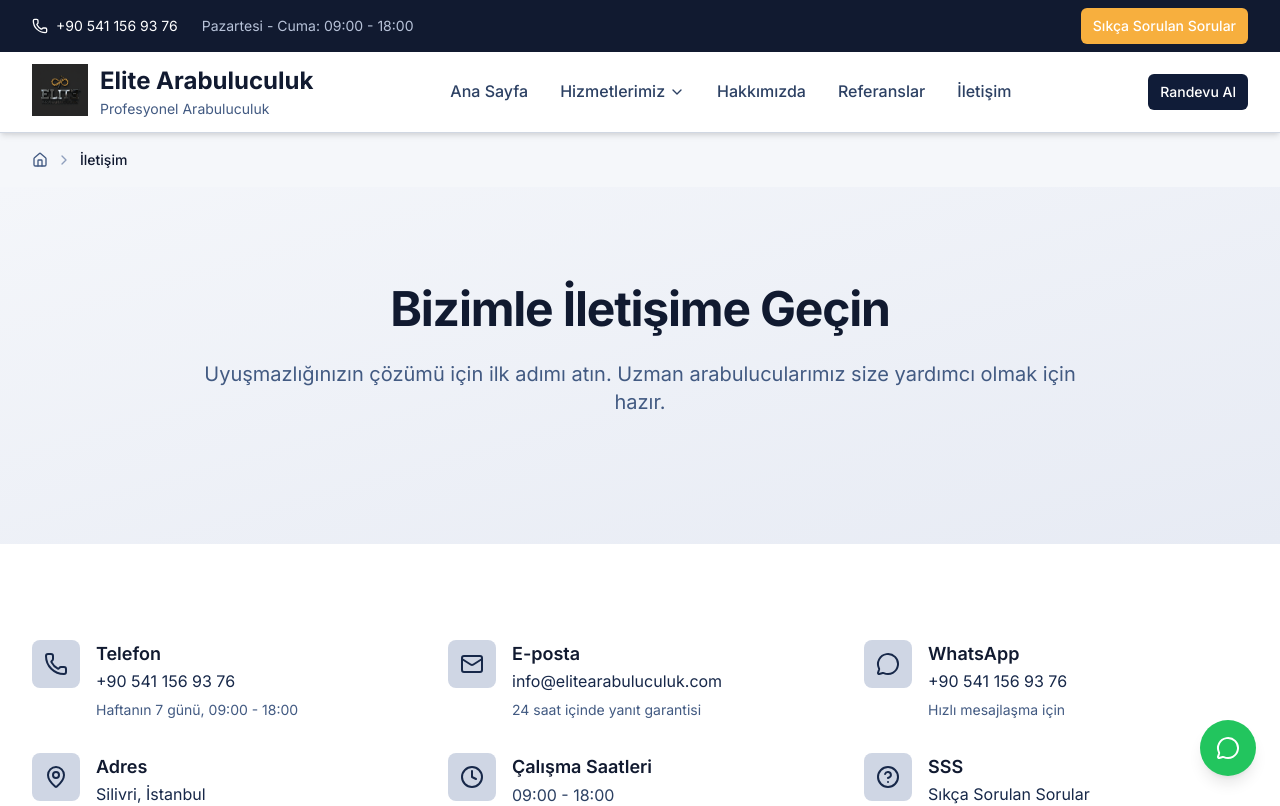
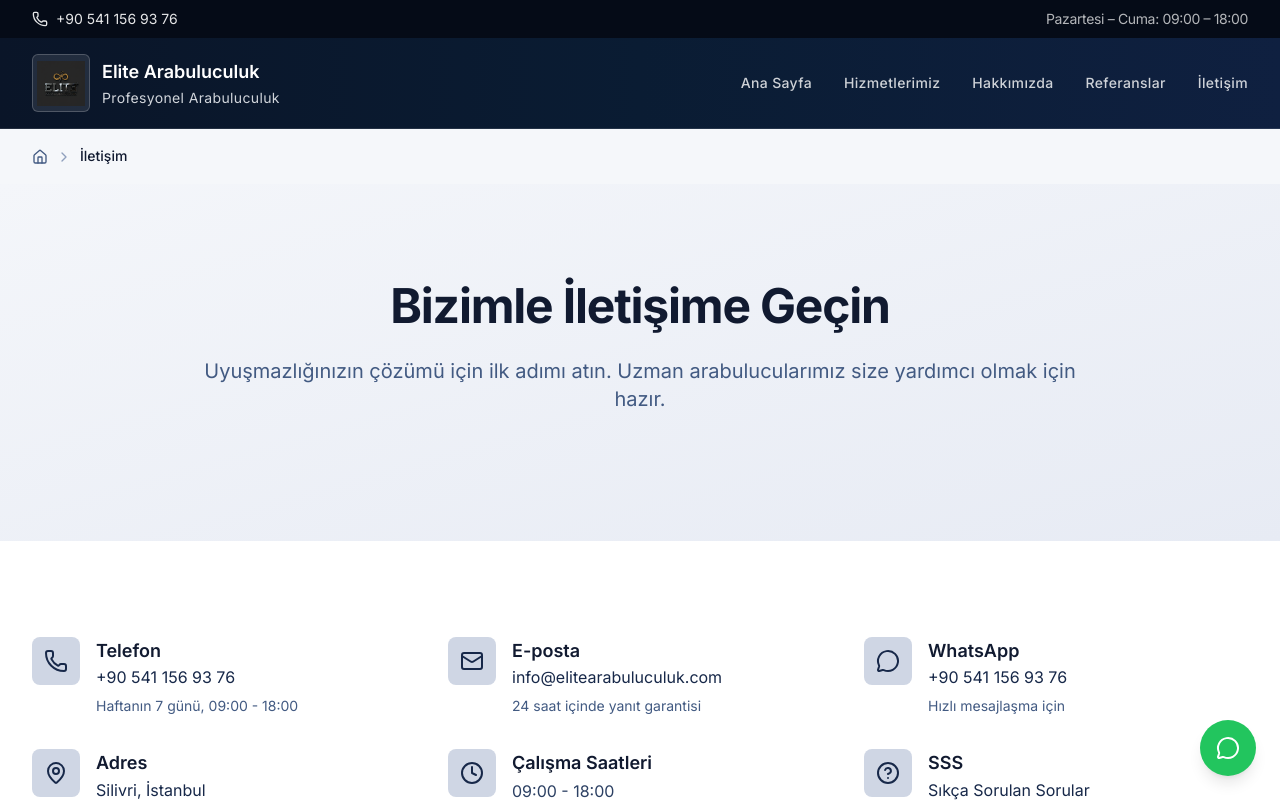
Before and after one commit to dpamuklu/elite-arabuluculuk, a Next.js app: page /iletisim in a window 1280 px wide. Shown: the top 806 px of the page. Built offline with nearby package versions, Linux system fonts and the light colour scheme.

Commit message:
navbar design

```diff
--- a/src/app/globals.css
+++ b/src/app/globals.css
@@ -113,6 +113,10 @@
 }
 
 @layer utilities {
+  .font-display {
+    font-family: var(--font-display), "Playfair Display", ui-serif, serif;
+  }
+
   /* Custom animations for hero section */
   @keyframes spin-slow {
     from {
--- a/src/components/layout/Header.tsx
+++ b/src/components/layout/Header.tsx
@@ -2,29 +2,11 @@
 
 import Link from "next/link";
 import Image from "next/image";
-import { useEffect, useRef, useState } from "react";
-import { Menu, X, Phone, ChevronDown } from "lucide-react";
-import { Button } from "@/components/ui/Button";
-import { cn } from "@/lib/utils";
+import { useState } from "react";
+import { Menu, X, Phone } from "lucide-react";
 
 export default function Header() {
   const [isMenuOpen, setIsMenuOpen] = useState(false);
-  const [isServicesOpen, setIsServicesOpen] = useState(false);
-  const servicesMenuRef = useRef<HTMLDivElement | null>(null);
-
-  // Close services submenu on outside click (desktop)
-  useEffect(() => {
-    function handleClickOutside(event: MouseEvent) {
-      if (
-        servicesMenuRef.current &&
-        !servicesMenuRef.current.contains(event.target as Node)
-      ) {
-        setIsServicesOpen(false);
-      }
-    }
-    document.addEventListener("mousedown", handleClickOutside);
-    return () => document.removeEventListener("mousedown", handleClickOutside);
-  }, []);
 
   const navigation = [
     { name: "Ana Sayfa", href: "/" },
@@ -45,158 +27,86 @@ export default function Header() {
   ];
 
   return (
-    <header className="bg-white shadow-legal border-b border-border sticky top-0 z-50">
-      {/* Top Bar */}
-      <div className="bg-navy-900 text-white no-print">
-        <div className="container">
-          <div className="flex justify-between items-center py-2 text-sm">
-            <div className="flex items-center space-x-6">
+    <header className="sticky top-0 z-50 font-[var(--font-sans)]">
+      {/* Top Contact Bar */}
+      <div className="bg-[#050B17] text-white/80 text-xs md:text-sm py-2 px-4 md:px-8 flex items-center justify-between gap-4">
         <a
           href="tel:+905411569376"
-                className="flex items-center space-x-2 hover:text-gold-400 transition-colors"
+          className="flex items-center gap-2 text-white/90 hover:text-white transition-colors"
         >
           <Phone className="w-4 h-4" />
           <span>+90 541 156 93 76</span>
         </a>
-              <span className="text-navy-300">
-                Pazartesi - Cuma: 09:00 - 18:00
+        <span className="text-white/70 tracking-tight">
+          Pazartesi – Cuma: 09:00 – 18:00
         </span>
       </div>
-            <div className="hidden sm:flex items-center space-x-4">
-              <Button variant="gold" size="sm" asChild>
-                <Link href="/sikca-sorulan-sorular">Sıkça Sorulan Sorular</Link>
-              </Button>
-            </div>
-          </div>
-        </div>
-      </div>
 
-      {/* Main Header */}
-      <div className="container">
-        <div className="flex justify-between items-center h-20">
-          {/* Logo */}
-          <div className="flex items-center">
-            <Link href="/" className="flex items-center space-x-3 group">
-              <div className="relative w-14 h-14 flex-shrink-0">
+      {/* Main Navbar */}
+      <div className="bg-gradient-to-r from-[#0A1528] via-[#0A1C33] to-[#0F2040] px-4 md:px-8 py-4 border-b border-white/10 flex items-center justify-between gap-6">
+        <div className="flex items-center gap-3 shrink-0">
+          <Link href="/" className="shrink-0 rounded-md border border-white/20 bg-white/10 p-1">
             <Image
               src="/images/darklogo.png"
               alt="Elite Arabuluculuk Logo"
               width={56}
               height={56}
-                  className="object-contain group-hover:scale-105 transition-transform"
+              className="h-10 w-10 md:h-12 md:w-12 object-contain"
               priority
             />
-              </div>
-              <div className="flex flex-col">
-                <span className="text-2xl font-bold text-navy-900 turkish-text">
+          </Link>
+          <div className="flex flex-col leading-tight">
+            <span className="text-white font-semibold text-base md:text-lg">
               Elite Arabuluculuk
             </span>
-                <span className="text-sm text-navy-600 turkish-text">
+            <span className="text-gray-300 text-xs md:text-sm tracking-wide">
               Profesyonel Arabuluculuk
             </span>
           </div>
-            </Link>
         </div>
 
-          {/* Desktop Navigation */}
-          <nav className="hidden lg:flex items-center space-x-8">
+        <nav className="hidden md:flex items-center gap-8 text-sm font-medium tracking-wide text-white/80">
           {navigation.map((item) => (
-              <div key={item.name} className="relative">
-                {item.hasSubmenu ? (
-                  <div
-                    className="group"
-                    ref={servicesMenuRef}
-                    onMouseEnter={() => setIsServicesOpen(true)}
-                    onMouseLeave={() => setIsServicesOpen(false)}
-                  >
-                    <button
-                      className="flex items-center space-x-1 text-navy-700 hover:text-primary-700 transition-colors duration-200 font-medium turkish-text"
-                      onClick={() => setIsServicesOpen((v) => !v)}
-                      aria-haspopup="menu"
-                      aria-expanded={isServicesOpen}
-                    >
-                      <span>{item.name}</span>
-                      <ChevronDown className="w-4 h-4" />
-                    </button>
-
-                    {/* Submenu */}
-                    <div
-                      className={cn(
-                        "absolute top-full left-0 mt-2 w-64 bg-white rounded-lg shadow-legal-lg border border-border",
-                        "transform transition-all duration-200 origin-top-left",
-                        isServicesOpen
-                          ? "opacity-100 scale-100 translate-y-0"
-                          : "opacity-0 scale-95 -translate-y-2 pointer-events-none"
-                      )}
-                    >
-                      <div className="py-2">
-                        {item.submenu?.map((subItem) => (
             <Link
-                            key={subItem.name}
-                            href={subItem.href}
-                            className="block px-4 py-3 text-navy-700 hover:text-primary-700 hover:bg-primary-50 transition-colors turkish-text"
-                          >
-                            {subItem.name}
-                          </Link>
-                        ))}
-                      </div>
-                    </div>
-                  </div>
-                ) : (
-                  <Link
+              key={item.name}
               href={item.href}
-                    className="text-navy-700 hover:text-primary-700 transition-colors duration-200 font-medium turkish-text"
+              className="hover:text-white transition-colors"
             >
               {item.name}
             </Link>
-                )}
-              </div>
           ))}
         </nav>
 
-          {/* CTA Button */}
-          <div className="hidden md:flex items-center space-x-4">
-            <Button variant="default" size="sm" asChild>
-              <Link href="/iletisim">Randevu Al</Link>
-            </Button>
+        <button
+          onClick={() => setIsMenuOpen((prev) => !prev)}
+          className="p-2 -mr-1 text-white/80 hover:text-white transition md:hidden"
+          aria-label="Menüyü aç/kapat"
+          aria-expanded={isMenuOpen}
+        >
+          {isMenuOpen ? <X className="w-6 h-6" /> : <Menu className="w-6 h-6" />}
+        </button>
       </div>
 
-          {/* Mobile Menu Button */}
-          <div className="lg:hidden">
-            <button
-              onClick={() => setIsMenuOpen(!isMenuOpen)}
-              className="text-navy-700 hover:text-primary-700 p-2"
-              aria-label="Menüyü aç/kapat"
-            >
-              {isMenuOpen ? (
-                <X className="h-6 w-6" />
-              ) : (
-                <Menu className="h-6 w-6" />
-              )}
-            </button>
-          </div>
-        </div>
-
-        {/* Mobile Menu */}
+      {/* Menu Drawer */}
       {isMenuOpen && (
-          <div className="lg:hidden border-t border-border bg-white">
-            <div className="py-4 space-y-2">
+        <div className="bg-[#050B17]/95 text-white/90 backdrop-blur-xl border-b border-white/10">
+          <div className="px-4 md:px-8 py-6 space-y-3">
             {navigation.map((item) => (
-                <div key={item.name}>
+              <div key={item.name} className="space-y-1">
                 <Link
                   href={item.href}
-                    className="block px-4 py-3 text-navy-700 hover:text-primary-700 hover:bg-primary-50 rounded-lg transition-colors turkish-text font-medium"
+                  className="block px-4 py-3 rounded-lg bg-white/5 hover:bg-white/10 transition-colors font-medium"
                   onClick={() => setIsMenuOpen(false)}
                 >
                   {item.name}
                 </Link>
                 {item.submenu && (
-                    <div className="ml-4 space-y-1">
+                  <div className="pl-6 space-y-1">
                     {item.submenu.map((subItem) => (
                       <Link
                         key={subItem.name}
                         href={subItem.href}
-                          className="block px-4 py-2 text-navy-600 hover:text-primary-700 hover:bg-primary-50 rounded-lg transition-colors turkish-text text-sm"
+                        className="block px-3 py-2 rounded-md text-sm text-white/80 hover:text-white hover:bg-white/10 transition-colors"
                         onClick={() => setIsMenuOpen(false)}
                       >
                         {subItem.name}
@@ -206,20 +116,9 @@ export default function Header() {
                 )}
               </div>
             ))}
-
-              {/* Mobile CTA Buttons */}
-              <div className="px-4 pt-4 space-y-3 border-t border-border">
-                <Button variant="outline" size="sm" className="w-full" asChild>
-                  <Link href="/iletisim">İletişim</Link>
-                </Button>
-                <Button variant="default" size="sm" className="w-full" asChild>
-                  <Link href="/iletisim">Randevu Al</Link>
-                </Button>
-              </div>
           </div>
         </div>
       )}
-      </div>
     </header>
   );
 }
--- a/src/components/ui/WhatsAppButton.tsx
+++ b/src/components/ui/WhatsAppButton.tsx
@@ -60,10 +60,10 @@ export function FloatingWhatsApp({
   return (
     <button
       onClick={handleWhatsAppClick}
-      className="fixed bottom-6 right-6 z-50 bg-green-500 hover:bg-green-600 text-white rounded-full p-4 shadow-lg hover:shadow-xl transition-all duration-200 group"
+      className="fixed bottom-4 right-4 sm:bottom-6 sm:right-6 z-50 bg-green-500 hover:bg-green-600 text-white rounded-full p-3 sm:p-4 shadow-lg hover:shadow-xl transition-all duration-200 group"
       aria-label="WhatsApp ile iletişime geç"
     >
-      <MessageCircle className="w-6 h-6" />
+      <MessageCircle className="w-5 h-5 sm:w-6 sm:h-6" />
       <span className="absolute right-full mr-3 top-1/2 -translate-y-1/2 bg-gray-900 text-white px-3 py-2 rounded-lg text-sm whitespace-nowrap opacity-0 group-hover:opacity-100 transition-opacity duration-200">
         WhatsApp ile yazın
       </span>
```
Also changed, not shown: src/app/layout.tsx (+8 -2 lines), src/app/page.tsx (+15 -17 lines). Lines whose indentation alone changed are shown as unchanged.
